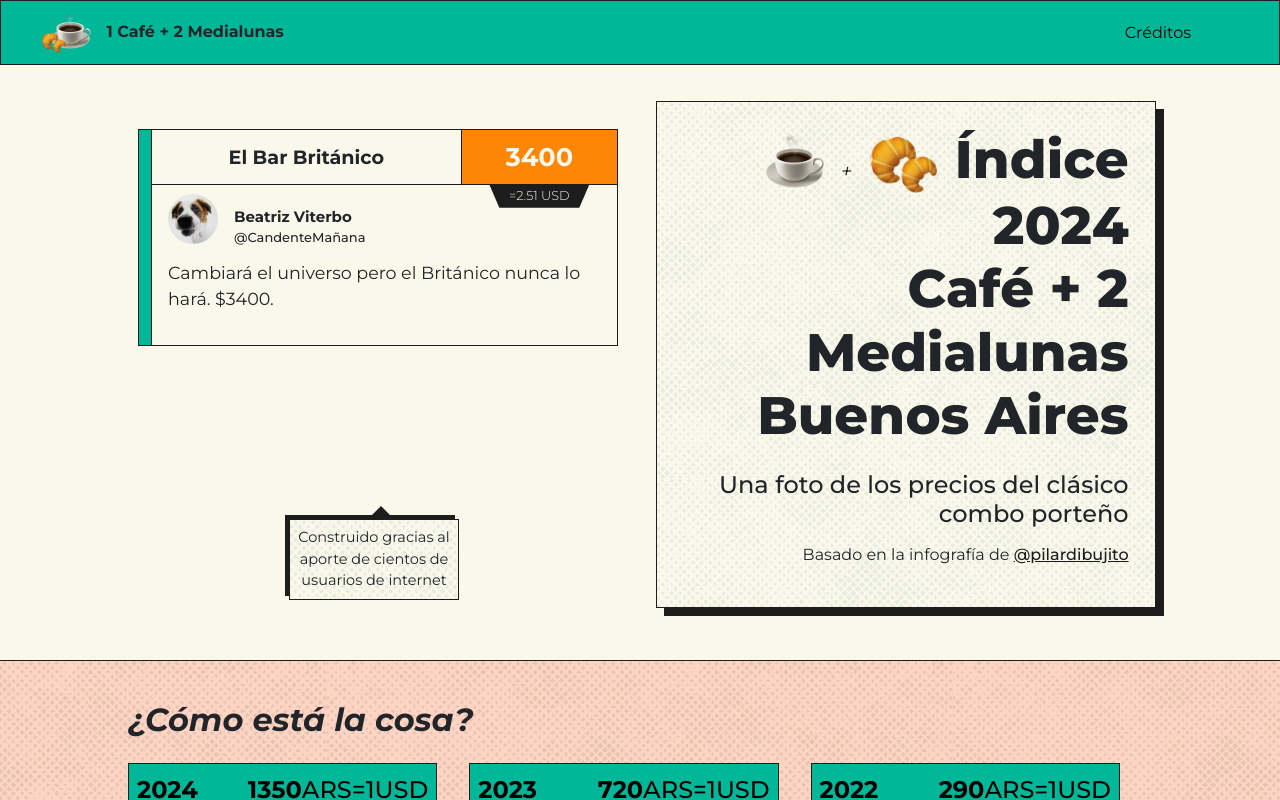
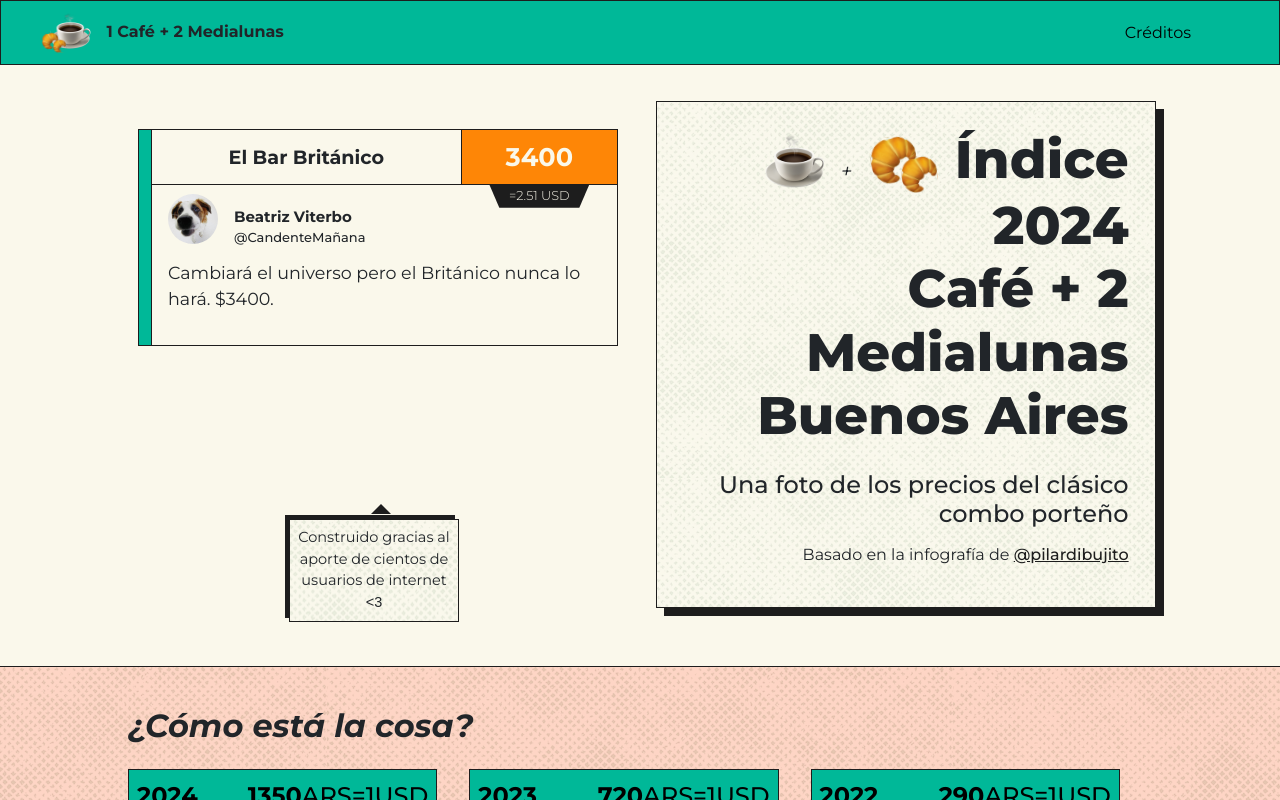
Before and after one commit to sofiaPalavecino/1cafe-2medialunas, a React (Vite) app: page / in a window 1280 px wide. Shown: the top 800 px of the page. Built offline with nearby package versions, Linux system fonts and the light colour scheme.

Commit message:
added little heart

```diff
--- a/src/App.jsx
+++ b/src/App.jsx
@@ -161,6 +161,8 @@
                             <Carrousel items={twittsElements} />
                             <div className="little-sign">
                                 Construido gracias al aporte de cientos de usuarios de internet
+                                <br />
+                                <span className='little-sign__heart'>&#60;3</span>
                                 <span class="tip"></span>
                             </div>
                         </div>
--- a/src/scss/utils.scss
+++ b/src/scss/utils.scss
@@ -137,6 +137,10 @@
         background-image: url(/textura.avif);
         background-position: 50% 0;
     }
+    &__heart{
+        font-family: Arial, Helvetica, sans-serif !important;
+        font-weight: 200;
+    }
     .tip{
         width: 0;
         height: 0;
```
